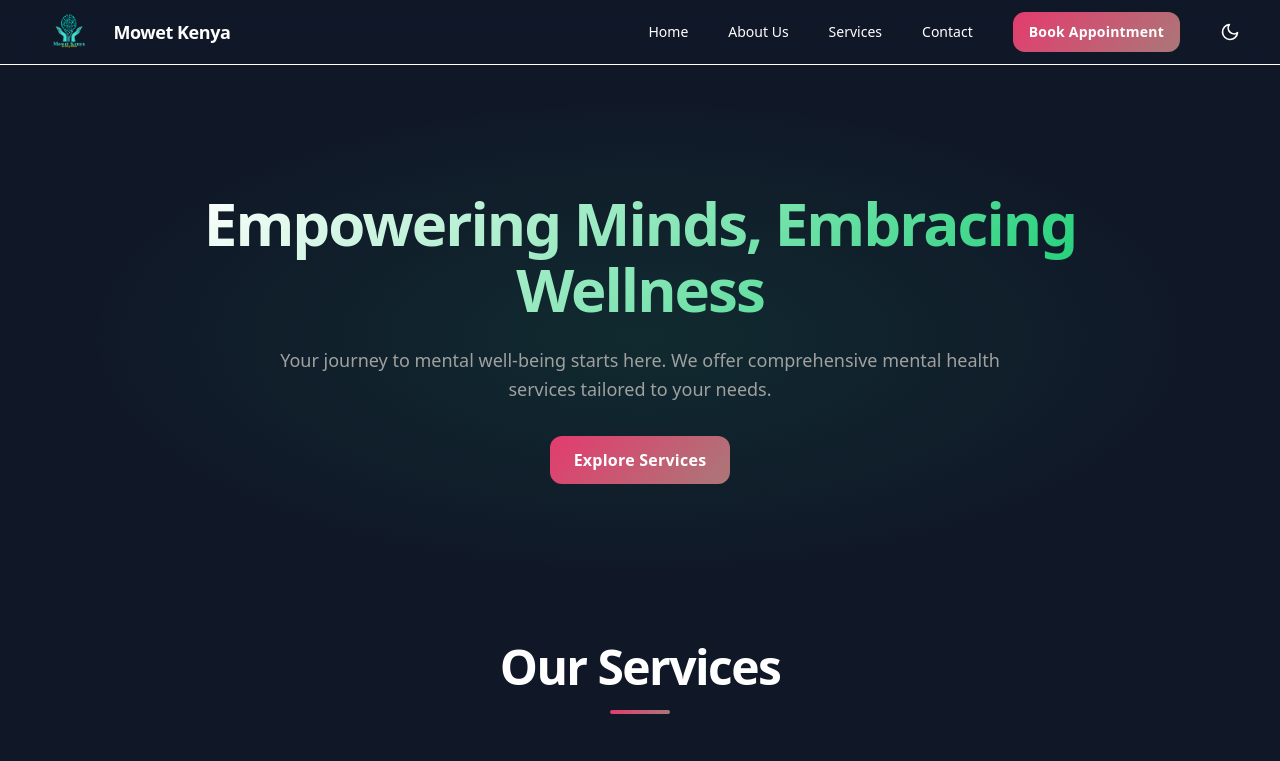
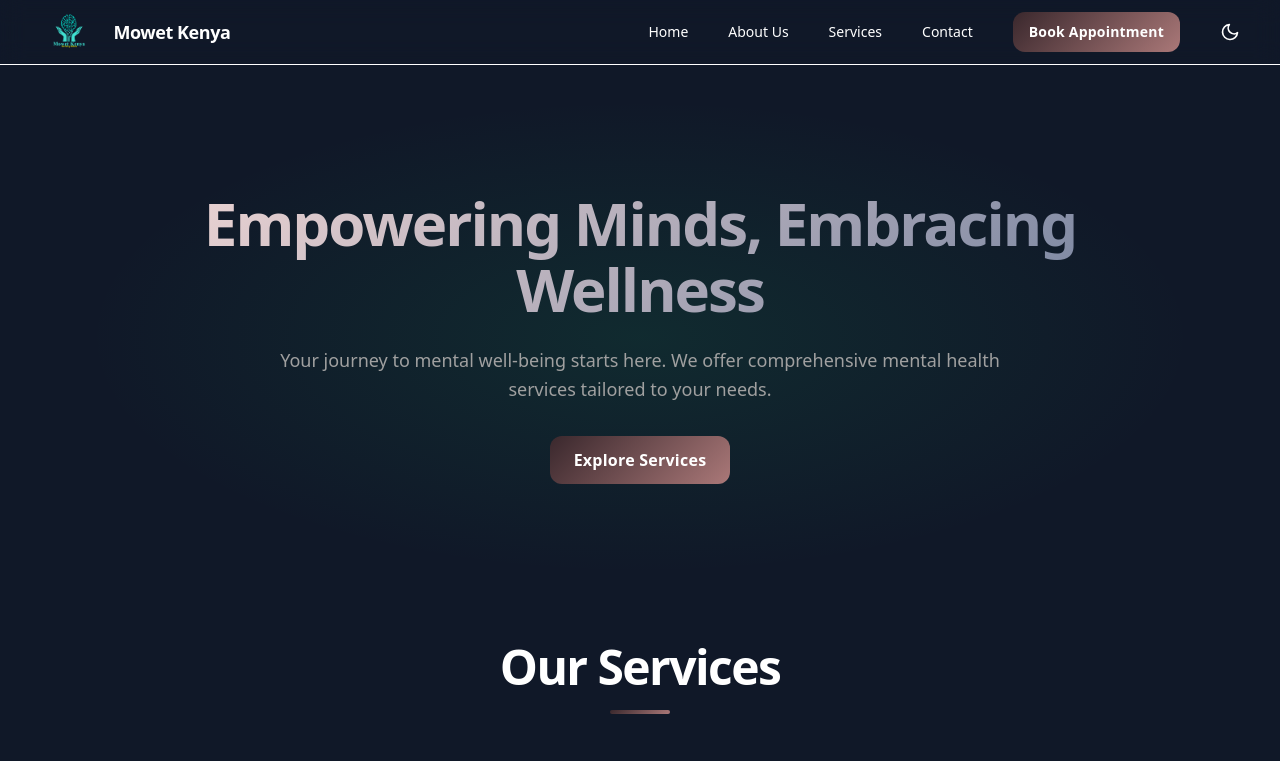
Before and after one commit to dehuks/Momentum_Wellness, a React (Vite) app: page /#/ in a window 1280 px wide. Shown: the top 761 px of the page. Built offline with nearby package versions, Linux system fonts and the light colour scheme.

Commit message:
pallettes

```diff
--- a/src/index.css
+++ b/src/index.css
@@ -9,10 +9,10 @@
   --border-color: #2a2a2a;
   --border-secondary: #333333;
   --text-secondary: #a0a0a0;
-  --gradient-primary: linear-gradient(135deg, #e43b6e 0%, #aa7878 100%);
+  --gradient-primary: linear-gradient(135deg, #3a282d 0%, #aa7878 100%);
   --gradient-dark: linear-gradient(135deg, #93a6db 0%, #0d0e22 100%);
-  --shadow-primary: 0 4px 15px rgba(22, 206, 114, 0.3);
-  --shadow-hover: 0 10px 25px rgba(22, 206, 114, 0.2);
+  --shadow-primary: 0 4px 15px rgba(104, 135, 238, 0.3);
+  --shadow-hover: 0 10px 25px rgba(22, 108, 206, 0.2);
 }
 
 /* Button Components */
@@ -104,8 +104,8 @@
   font-weight: 900;
   line-height: 1.1;
   letter-spacing: -0.033em;
-  color: white;
-  background: linear-gradient(135deg, #ffffff 0%, #16ce72 100%);
+  color: rgb(255, 255, 255);
+  background: linear-gradient(135deg, #e9d2d2 0%, #7a86a1 100%);
   -webkit-background-clip: text;
   -webkit-text-fill-color: transparent;
   background-clip: text;
```
